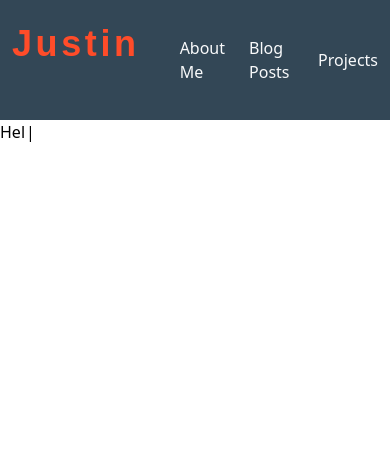
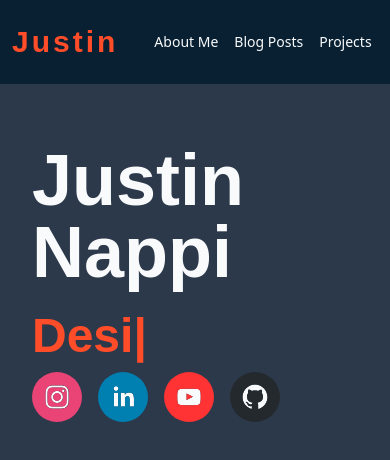
Before and after one commit to JSakuraa/my-portfolio, a React (Create React App) app: page / in a window 390 px wide. Shown: the top 460 px of the page. Built offline with nearby package versions, Linux system fonts and the light colour scheme; what @tailwindcss/typography would draw is missing.

Commit message:
Responsiveness & home page

```diff
--- a/src/components/home.js
+++ b/src/components/home.js
@@ -1,17 +1,57 @@
-import React from "react";
-import Typewriter from "typewriter-effect";
+import React, { useState, useEffect } from "react";
+import { SocialIcon } from "react-social-icons";
+const words = ["Developer", "Designer", "Entreprenuer", "Video Game Enthusiast"];
 
 export default function Home() {
+  const [index, setIndex] = useState(0);
+  const [subIndex, setSubIndex] = useState(0);
+  const [blink, setBlink] = useState(true);
+  const [reverse, setReverse] = useState(false);
+
+  // typeWriter
+  useEffect(() => {
+    if (index === words.length) return;
+    if (
+      subIndex === words[index].length + 1 &&
+      index !== words.length - 1 &&
+      !reverse
+    ) {
+      setReverse(true);
+      return;
+    }
+
+    if (subIndex === 0 && reverse) {
+      setReverse(false);
+      setIndex((prev) => prev + 1);
+      return;
+    }
+
+    const timeout = setTimeout(() => {
+      setSubIndex((prev) => prev + (reverse ? -1 : 1));
+    }, Math.max(reverse ? 75 : subIndex === words[index].length ? 1000 : 150, parseInt(Math.random() * 350)));
+
+    return () => clearTimeout(timeout);
+  }, [subIndex, index, reverse]);
+
+  // blinker
+  useEffect(() => {
+    const timeout2 = setTimeout(() => {
+      setBlink((prev) => !prev);
+    }, 500);
+    return () => clearTimeout(timeout2);
+  }, [blink]);
+
   return (
-    <main>
-      <section>
-        <Typewriter
-          options={{
-            strings: ["Hello World"],
-            autoStart: true,
-            loop: true,
-          }}
-        />
+    <main className="bg-primary">
+      <section className="felx relative justify-center min-h-screen pt-12 lg:pt-64 px-8">
+        <h1 className="text-7xl py-3 text-white font-bold cursive leading-none lg:leading-snug lg:text-9xl">Justin Nappi</h1>
+        <h1 className="text-5xl py-3 text-orange cursive leading-none lg:leading-snug lg:text-7xl">{`${words[index].substring(0, subIndex)}${blink ? "|" : " "}`}</h1>
+        <div>
+            <SocialIcon url="https://www.instagram.com/justinnaps8/" className="mr-4" target="_blank" fgColor="#F9FAFB" stylel={{ height: 35, width: 35 }}/>
+            <SocialIcon url="https://www.linkedin.com/in/justin-t-nappi/" className="mr-4" target="_blank" fgColor="#F9FAFB" stylel={{ height: 35, width: 35 }}/>
+            <SocialIcon url="https://www.youtube.com/c/jsakuraa" className="mr-4" target="_blank" fgColor="#F9FAFB" stylel={{ height: 35, width: 35 }}/>
+            <SocialIcon url="https://github.com/JSakuraa" className="mr-4" target="_blank" fgColor="#F9FAFB" stylel={{ height: 35, width: 35 }}/>
+        </div>
       </section>
     </main>
   );
--- a/src/components/navbar.js
+++ b/src/components/navbar.js
@@ -1,38 +1,37 @@
 import React from "react";
 import { NavLink } from "react-router-dom";
-import { SocialIcon } from "react-social-icons";
 
 export default function Example() {
     return (
-        <header className="bg-light">
+        <header className="bg-dark">
             <div className="container mx-auto flex justify-between">
                 <nav className="flex">
                     <NavLink
                         to=""
                         exact
                         activeClassName="text-white"
-                        className="inflex-flex items-center py-6 px-3 mr-4 text-white hover:text-orange text-4xl font-bold cursive tracking-widest"
+                        className="inflex-flex items-center py-6 px-3 mr-4 text-white hover:text-orange text-3xl font-bold cursive tracking-widest lg:text-4xl"
                     >
                         Justin
                     </NavLink>
                     <NavLink
                         to="/about"
-                        className="inline-flex items-center py-3 px-3 my-6 rounded text-white hover:text-orange"
-                        activeClassName="text-white bg-dark"
+                        className="inline-flex items-center py-2 px-2 my-6 rounded text-white hover:text-orange text-sm lg:text-base"
+                        activeClassName="text-white bg-primary"
                     >
                         About Me
                     </NavLink>
                     <NavLink
                         to="/post"
-                        className="inline-flex items-center py-3 px-3 my-6 rounded text-white hover:text-orange"
-                        activeClassName="text-white bg-dark"
+                        className="inline-flex items-center py-2 px-2 my-6 rounded text-white hover:text-orange text-sm lg:text-base"
+                        activeClassName="text-white bg-primary"
                     >
                         Blog Posts
                     </NavLink>
                     <NavLink
                         to="/project"
-                        className="inline-flex items-center py-3 px-3 my-6 rounded text-white hover:text-orange"
-                        activeClassName="text-white bg-dark"
+                        className="inline-flex items-center py-2 px-2 my-6 rounded text-white hover:text-orange text-sm lg:text-base"
+                        activeClassName="text-white bg-primary"
                     >
                         Projects
                     </NavLink>
--- a/src/index.css
+++ b/src/index.css
@@ -13,7 +13,3 @@
     margin-right: auto;
     border-radius: 5px;
 }
-
-.home-name {
-    font-size: 150px;
-}
```
